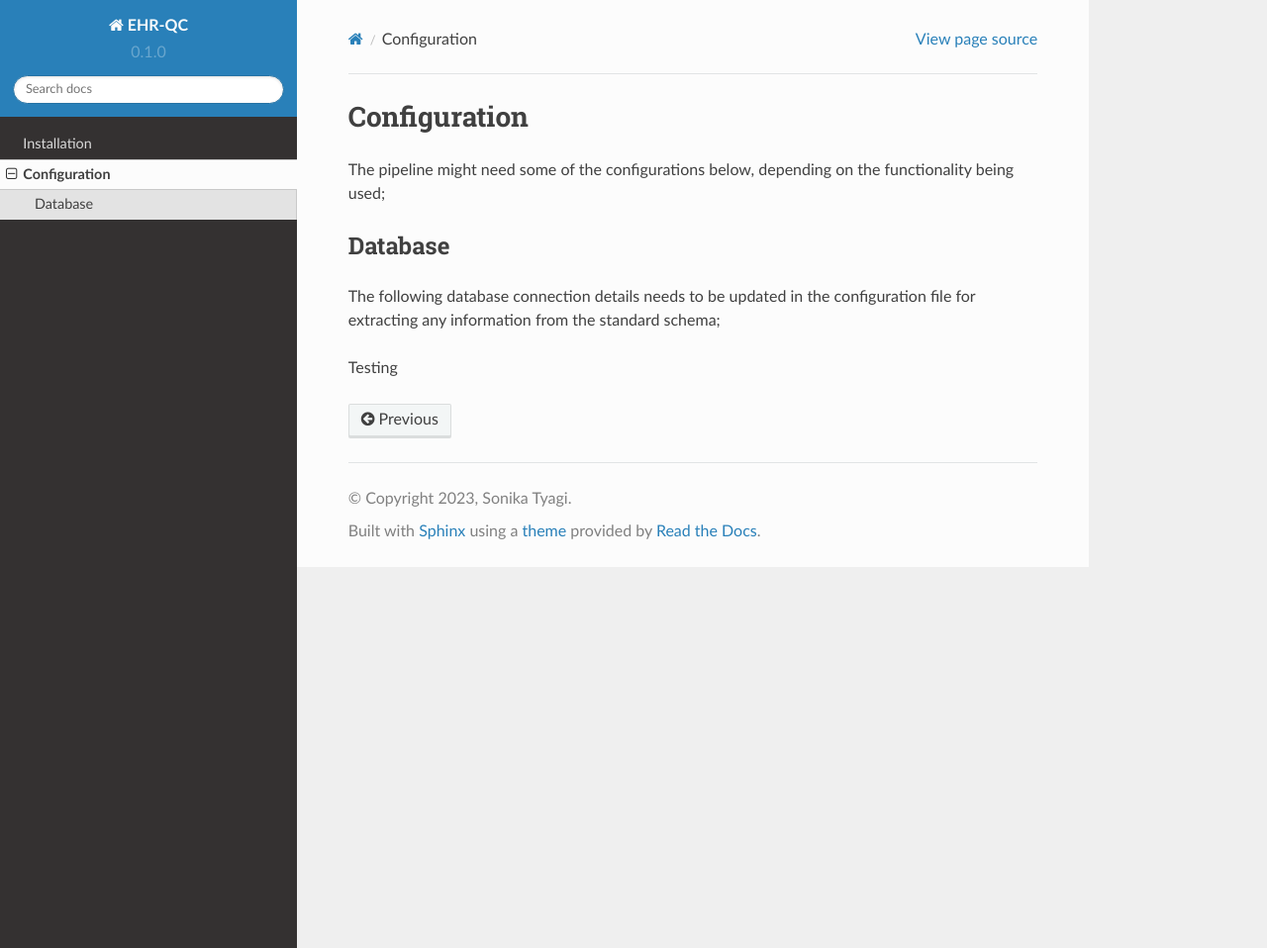
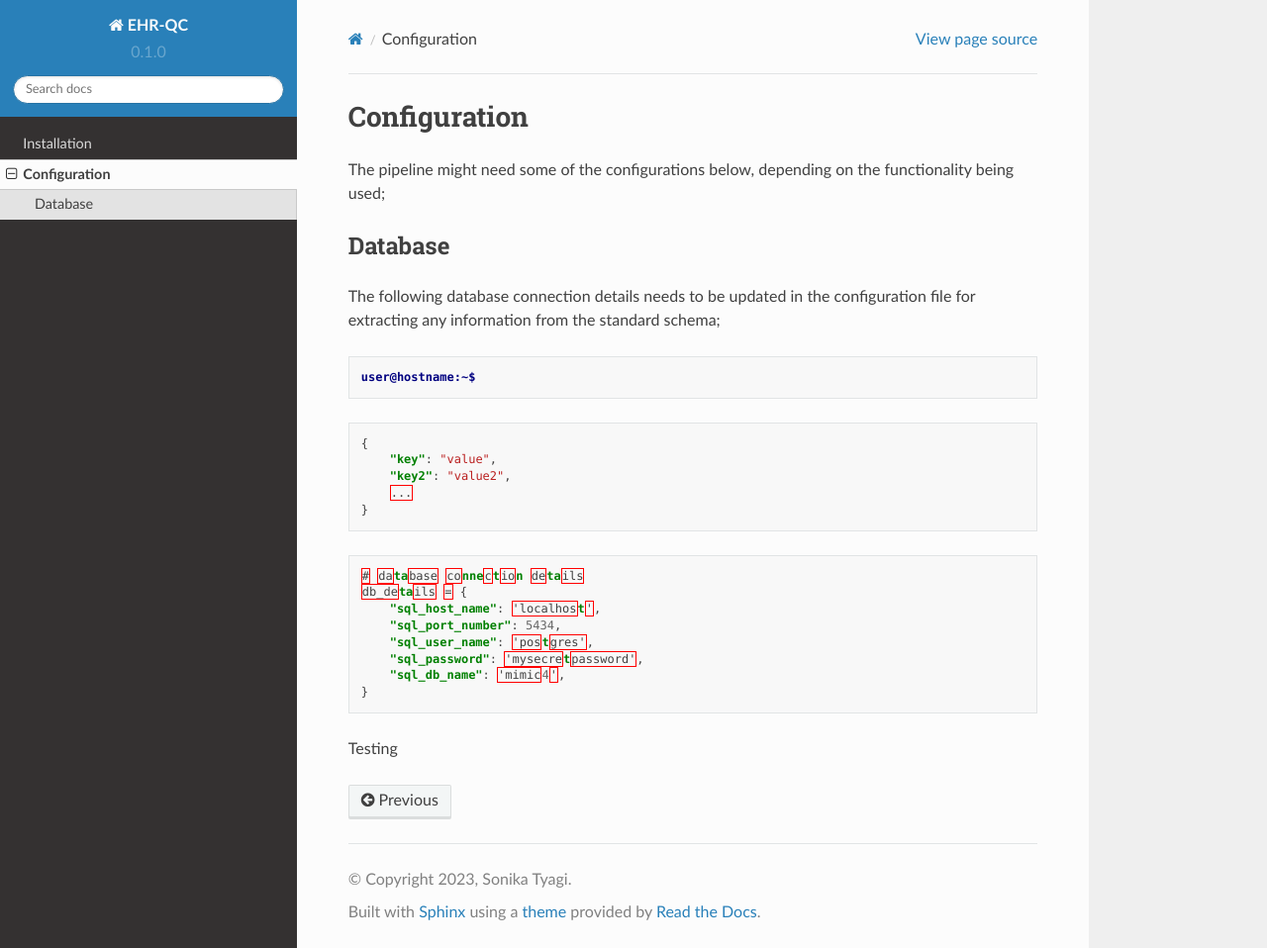
Before and after one commit to ryashpal/EHR-QC-Tutorials, a Sphinx documentation site: the page built from docs/source/config.rst, in a window 1280 px wide and 958 px high. Shown: the whole window at 99% size. Built offline with Sphinx 7.4.7 and the Read the Docs theme 2.0.0, drawn with Linux system fonts in a browser that asks for light colours.

Commit message:
testing javascript codeblock

```diff
--- a/docs/source/config.rst
+++ b/docs/source/config.rst
@@ -9,13 +9,26 @@ Database
 The following database connection details needs to be updated in the configuration file for extracting any information from the standard schema;
 
 .. code-block:: console
+
    user@hostname:~$
 
-.. code-block:: javascript
+.. code-block:: json
+
     {
         "key": "value",
         "key2": "value2",
         ...
     }
 
+.. code-block:: json
+
+    # database connection details
+    db_details = {
+        "sql_host_name": 'localhost',
+        "sql_port_number": 5434,
+        "sql_user_name": 'postgres',
+        "sql_password": 'mysecretpassword',
+        "sql_db_name": 'mimic4',
+    }
+
 Testing
--- a/docs/source/install.rst
+++ b/docs/source/install.rst
@@ -10,6 +10,7 @@ Login
 Upon login to a system and opening a terminal, the following prompt should appear, where the ``user`` is the user name and the ``hostname`` is the hostname of the system.
 
 .. code-block:: console
+
    user@hostname:~$
 
 
```
